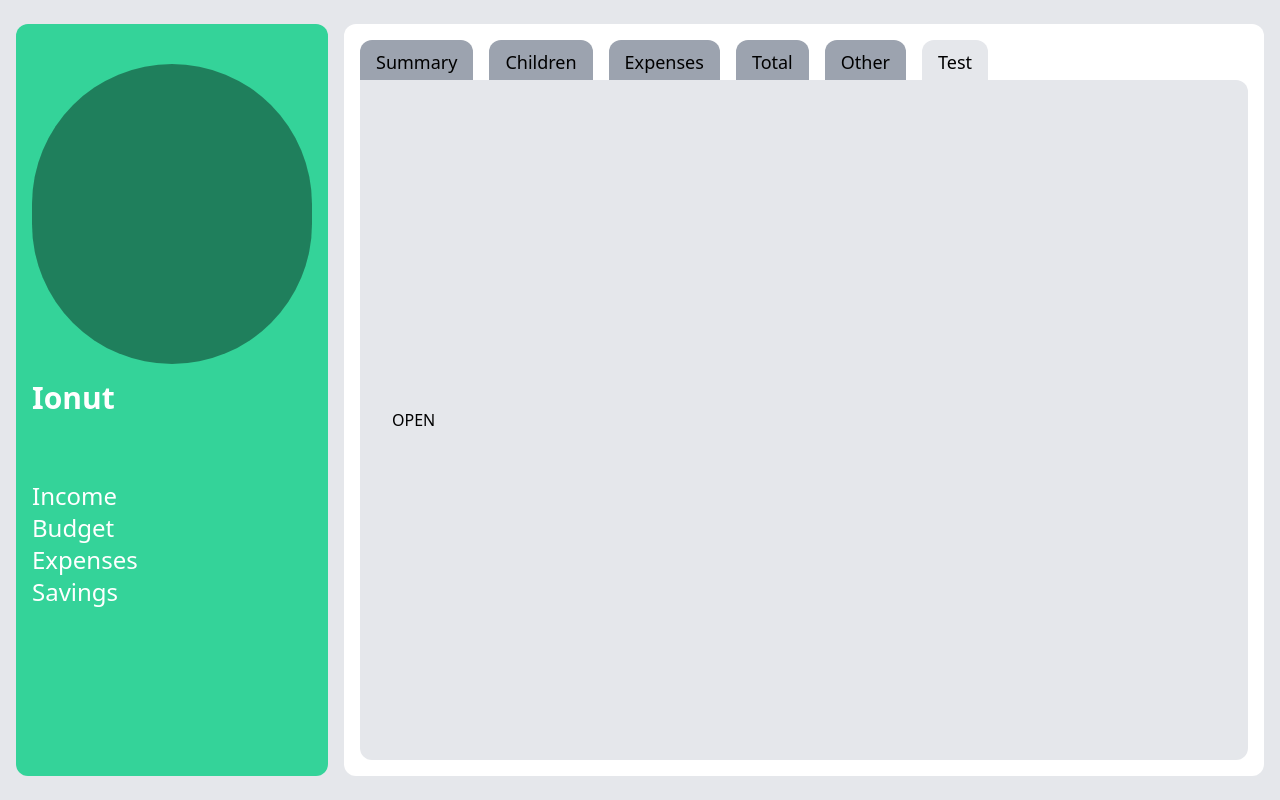
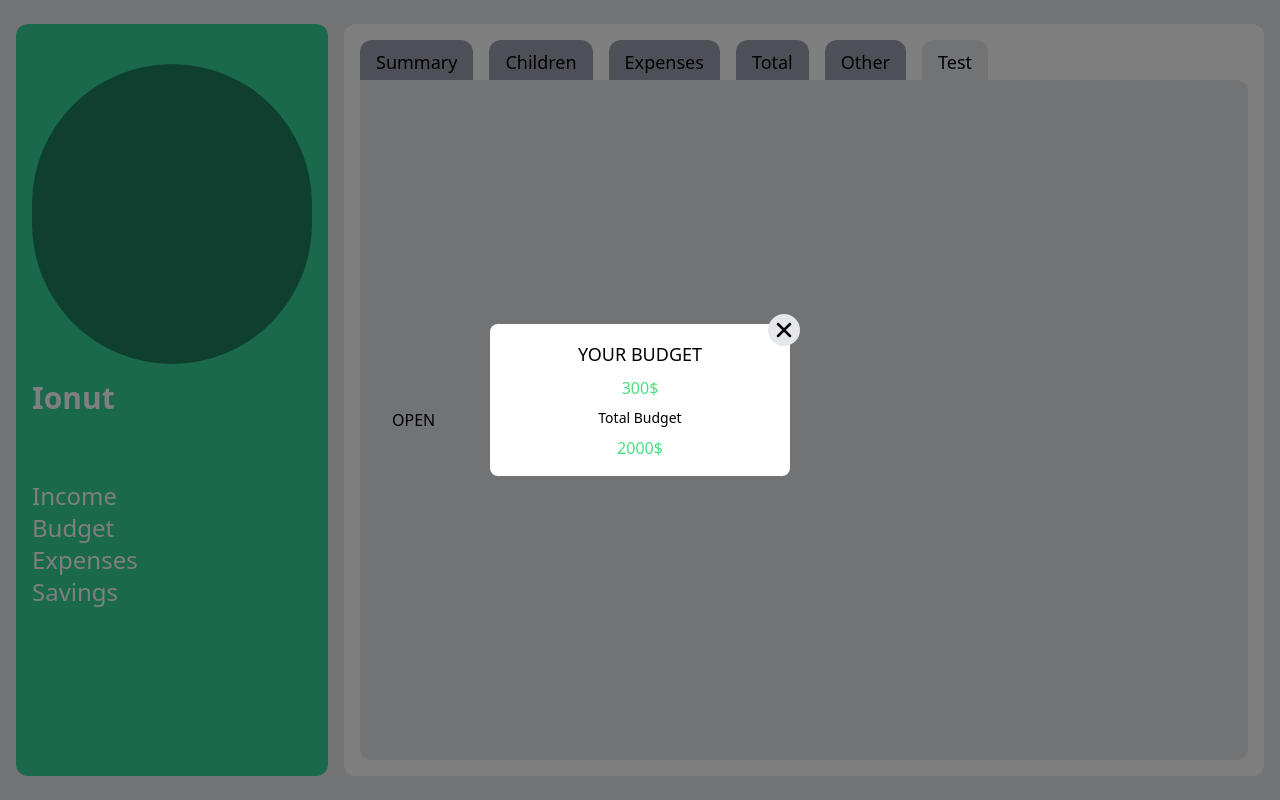
Before and after one commit to Pammota/uid-project, a Next.js app: page /test in a window 1280 px wide. Built offline with nearby package versions, Linux system fonts and the light colour scheme.

Commit message:
started work on expense creation modal

```diff
--- a/src/app/test/page.tsx
+++ b/src/app/test/page.tsx
@@ -6,7 +6,7 @@ import { Modal } from "@/components/shared/Modal";
 import React, { useState } from "react";
 
 export default function Page() {
-  const [modalOpen, setModalOpen] = useState(false);
+  const [modalOpen, setModalOpen] = useState(true);
   return (
     <>
       <button onClick={() => setModalOpen(true)}>OPEN</button>
@@ -15,10 +15,15 @@ export default function Page() {
           <div className="w-[300px] relative bg-white rounded-lg flex flex-col items-center p-4 gap-2">
             <button
               className="absolute -right-2.5 -top-2.5 bg-gray-200 p-1 rounded-full"
-              // onClick={}
+              onClick={()=>setModalOpen(false)}
             >
               <Xmark />
             </button>
+            <span className=" font-medium text-lg">YOUR BUDGET</span>
+            <span className="text-green-400">300$</span>
+            <span className="text-sm">Total Budget</span>
+            <span className="text-green-400">2000$</span>
+
           </div>
         </div>
       </Modal>
--- /dev/null
+++ b/src/components/shared/Input/index.tsx
@@ -0,0 +1,14 @@
+import React from "react";
+
+type Props = {
+label : string;
+}
+
+export const Input = () => {
+  return (
+    <div className="flex flex-col">
+      <label className="">Monthly Limit</label>
+      <input type="text" className="p-2 rounded-lg bg-white" />
+    </div>
+  );
+};
```
